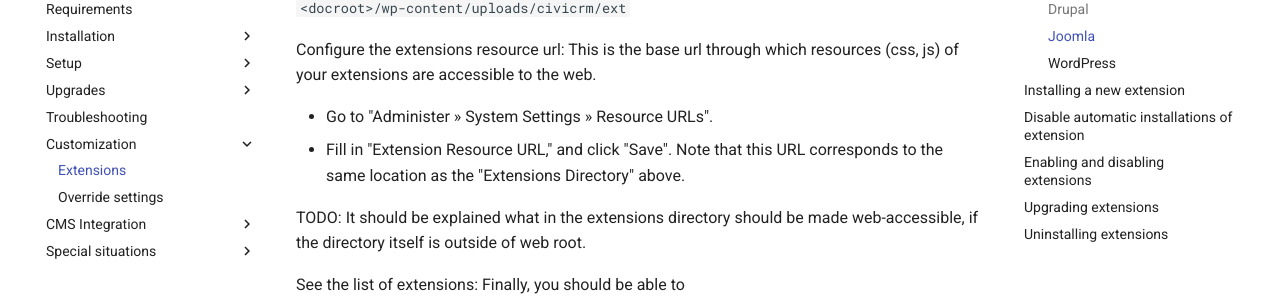
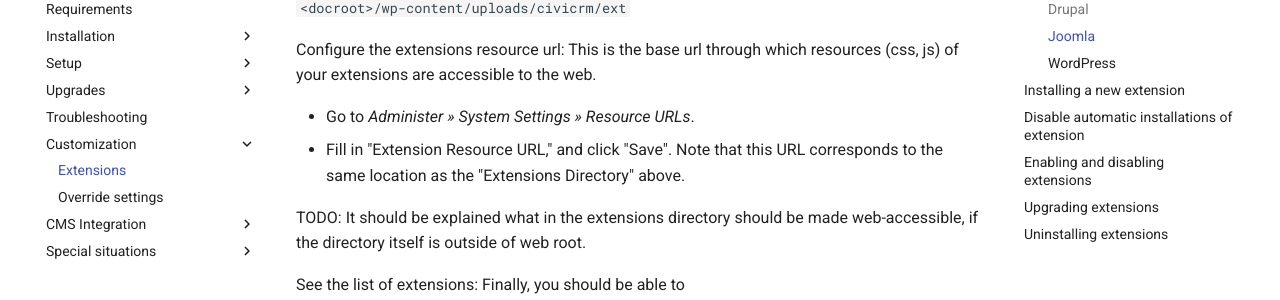
Before and after one commit to civicrm/civicrm-sysadmin-guide, an MkDocs documentation site: the page built from docs/customize/extensions.md, in a window 1280 px wide and 900 px high, scrolled down 1155 px. Shown: the part 153-453 px from the top of the window. Built offline with MkDocs 1.6.1 and Material for MkDocs 9.7.7, drawn with Linux system fonts in a browser that asks for light colours; comment, search, counter and statistics services are not loaded; old or Windows-style settings are respelled for this version of MkDocs.

```diff
--- a/docs/customize/extensions.md
+++ b/docs/customize/extensions.md
@@ -41,7 +41,7 @@ Remembering that mysite == default for most single site installs:
 Configure the extensions resource url:
  This is the base url through which resources (css, js) of your extensions are accessible to the web.
 
-* Go to "Administer » System Settings » Resource URLs".
+* Go to *Administer » System Settings » Resource URLs*.
 * Fill in "<label for="extensionsURL">Extension Resource URL</label>," and click "Save".
  Note that this URL corresponds to the same location as the "Extensions Directory" above.
 
```
